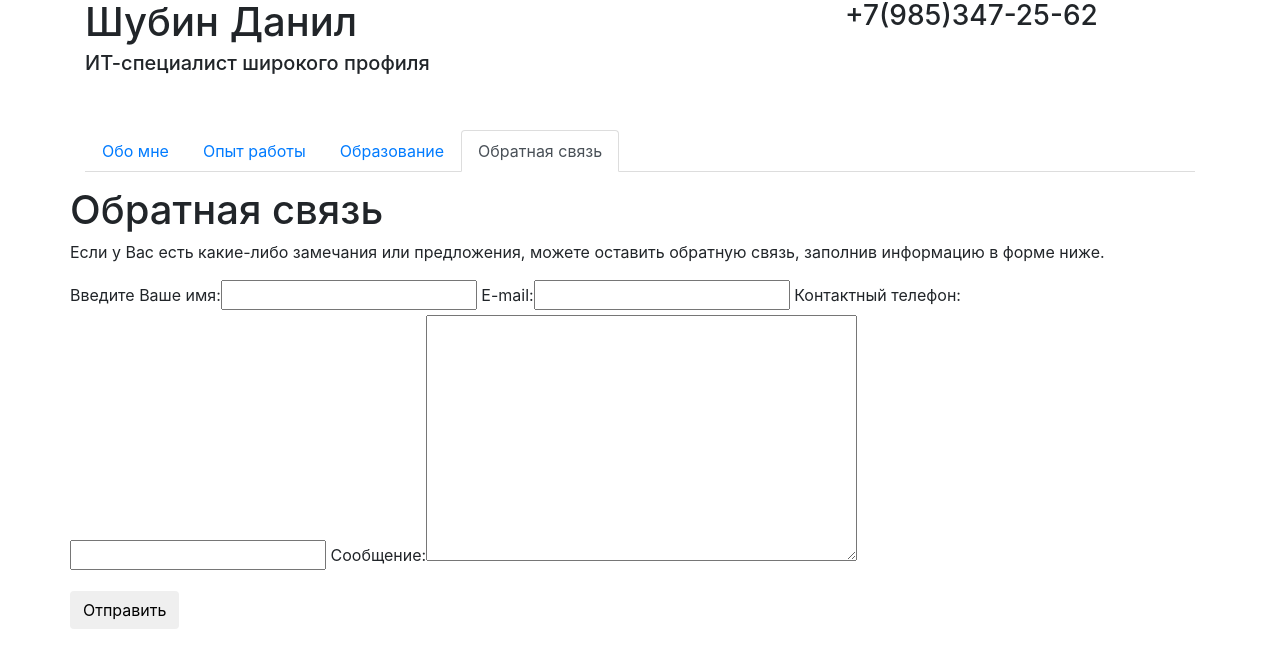
After one commit to zglrx99/BusinessCard, a Django app: page /feedback/ in a window 1280 px wide. The commit adds this page. Shown: the top 668 px of the page. Run offline with Django 3.2, Linux system fonts and the light colour scheme; some libraries are stand-ins or nearby versions.

Commit message:
Skeleton in progress...

```diff
--- a/BusinessCard/settings.py
+++ b/BusinessCard/settings.py
@@ -37,6 +37,7 @@ INSTALLED_APPS = [
     'django.contrib.sessions',
     'django.contrib.messages',
     'django.contrib.staticfiles',
+    'bootstrapform',
     'MainInfo',
 ]
 
--- a/BusinessCard/urls.py
+++ b/BusinessCard/urls.py
@@ -18,5 +18,5 @@ from django.contrib import admin
 
 urlpatterns = [
     url(r'^admin/', admin.site.urls),
-    url(r'^$', include('MainInfo.urls'))
+    url(r'^', include('MainInfo.urls'))
 ]
--- /dev/null
+++ b/MainInfo/forms.py
@@ -0,0 +1,7 @@
+from django import forms
+from .models import Feedback
+
+class FeedbackForm(forms.ModelForm):
+    class Meta:
+        model = Feedback
+        fields = ('author', 'email', 'phone_number', 'text')
--- a/MainInfo/models.py
+++ b/MainInfo/models.py
@@ -5,10 +5,10 @@ from django.utils import timezone
 
 
 class Feedback(models.Model):
-    author = models.CharField(max_length = 254)
-    email = models.EmailField(max_length = 254)
-    phone_number = models.IntegerField(max_length = 254)
-    text = models.TextField(max_length = 2048)
+    author = models.CharField( verbose_name = "Введите Ваше имя", max_length = 254)
+    email = models.EmailField(verbose_name = "E-mail", max_length = 254)
+    phone_number = models.CharField(verbose_name = "Контактный телефон", max_length = 254)
+    text = models.TextField(verbose_name = "Сообщение", max_length = 2048)
     created_date = models.DateTimeField(default = timezone.now())
 
     def publish (self):
--- a/MainInfo/static/css/MainInfo.css
+++ b/MainInfo/static/css/MainInfo.css
@@ -1,12 +1,12 @@
-header {
-    color: rgb(221, 224, 224);
-    background-color: #006699;
-    padding: 30px;
-}
-header h1 {
-
-}
-
-body {
-    background-color: #66CCCC;
-}
+/* form p {
+    display: -ms-flexbox;
+    display: flex;
+    -ms-flex: 0 0 auto;
+    flex: 0 0 auto;
+    -ms-flex-flow: row wrap;
+    flex-flow: row wrap;
+    -ms-flex-align: center;
+    align-items: center;
+    margin-bottom: 0;
+    margin-bottom:1rem;
+} */
--- /dev/null
+++ b/MainInfo/templates/MainInfo/feedback.html
@@ -0,0 +1,38 @@
+{% extends 'MainInfo/main_info.html' %}
+{% load bootstrap %}
+{% block content %}
+<div class="container mt-5">
+    <div class="row">
+        <div class="col-md-12">
+            <ul class="nav nav-tabs">
+                <li class="nav-item">
+                    <a class="nav-link" href="../">Обо мне</a>
+                </li>
+                <li class="nav-item">
+                    <a class="nav-link" href="../experience/">Опыт работы</a>
+                </li>
+                <li class="nav-item">
+                    <a class="nav-link" href="../education/">Образование</a>
+                </li>
+                <li class="nav-item">
+                    <a class="nav-link active disabled" href="../feedback/">Обратная связь</a>
+                </li>
+            </ul>
+        </div>
+    </div>
+</div>
+<div class="container mt-3">
+    <div class="row">
+        <h1>Обратная связь</h1>
+        <p>Если у Вас есть какие-либо замечания или предложения, можете оставить обратную связь, заполнив информацию в форме ниже.</p>
+    </div>
+    <div class="row justify-content-center">
+        <form method="POST" class="post-form">
+            <div class="form-group">
+                {% csrf_token %} {{ form|bootstrap }}
+            </div>
+            <button type="submit" class="save btn btn-default">Отправить</button>
+        </form>
+    </div>
+</div>
+{% endblock content %}
--- a/MainInfo/templates/MainInfo/main_info.html
+++ b/MainInfo/templates/MainInfo/main_info.html
@@ -5,54 +5,22 @@
 <head>
     <title>Шубин Данил</title>
     <link rel="stylesheet" href="{% static 'css/bootstrap.min.css' %}">
-    <!-- <link rel="stylesheet" href="{% static 'css/MainInfo.css' %}"> -->
+    <link rel="stylesheet" href="{% static 'css/MainInfo.css' %}">
 </head>
 
 <body>
-    <header class="content container">
+    <header class="container">
         <div class="row">
             <div class="col-md-8">
-            </div>
-            <div class="col-md-4">
                 <h1>Шубин Данил</h1>
                 <h5>ИТ-специалист широкого профиля</h3>
             </div>
-        </div>
-        <div class="row">
-            <div class="col-md-12">
-                <nav class="nav nav-pills nav-justified">
-                    <a class="nav-item nav-link" href="#">Основная информация</a>
-                    <a class="nav-item nav-link" href="#">Опыт работы</a>
-                    <a class="nav-item nav-link" href="#">Образование</a>
-                    <a class="nav-item nav-link" href="#">Навыки</a>
-                </nav>
+            <div class="col-md-4">
+                <h3>+7(985)347-25-62</h3>
             </div>
         </div>
     </header>
-    <div class="content container">
-        <div class="row">
-            <div class="col-md-12">
-                <h3>Основная информация</h3>
-                <p></p>
-            </div>
-            <div class="col-md-12">
-                <h3>Опыт работы</h3>
-                <p></p>
-            </div>
-            <div class="col-md-12">
-                <h3>Образование</h3>
-                <p></p>
-            </div>
-            <div class="col-md-12">
-                <h3>Навыки</h3>
-                <p></p>
-            </div>
-            <div class="col-md-12">
-                <h3></h3>
-                <p></p>
-            </div>
-        </div>
-    </div>
+    {% block content %} {% endblock %}
 </body>
 
 </html>
--- a/MainInfo/urls.py
+++ b/MainInfo/urls.py
@@ -3,5 +3,8 @@ from django.contrib import admin
 from . import views
 
 urlpatterns = [
-    url(r'^$', views.main_info, name = 'main_info')
+    url(r'^$', views.myself, name = 'myself'),
+    url(r'^experience/$', views.experience, name = 'experience'),
+    url(r'^feedback/$', views.feedback, name = 'feedback'),
+    url(r'^education/$', views.education, name = 'education'),
 ]
--- a/MainInfo/views.py
+++ b/MainInfo/views.py
@@ -1,6 +1,17 @@
 from django.shortcuts import render
+from .forms import FeedbackForm
 
 # Create your views here.
 
-def main_info(request):
-    return render(request, 'MainInfo/main_info.html', {})
+def myself(request):
+    return render(request, 'MainInfo/myself.html', {})
+
+def experience(request):
+    return render(request, 'MainInfo/experience.html', {})
+
+def education(request):
+    return render(request, 'MainInfo/education.html', {})
+
+def feedback(request):
+    form = FeedbackForm()
+    return render(request, 'MainInfo/feedback.html', {'form': form})
```
Also changed, not shown: MainInfo/templates/MainInfo/education.html (added, +34 -0 lines), MainInfo/templates/MainInfo/experience.html (added, +34 -0 lines), MainInfo/templates/MainInfo/myself.html (added, +34 -0 lines), MainInfo/migrations/0002_auto_20170911_1930.py (added).
